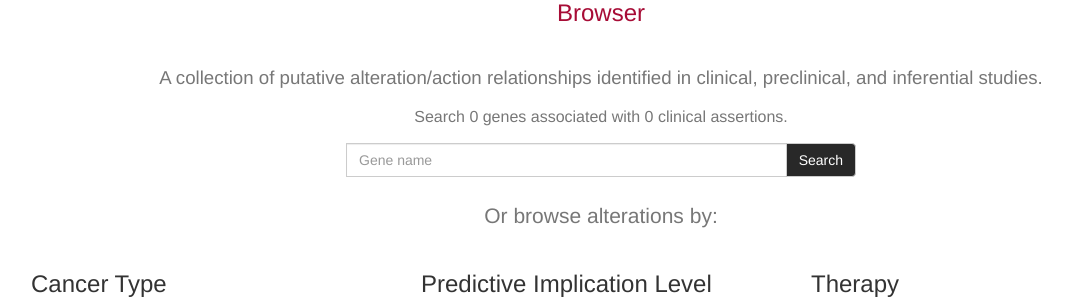
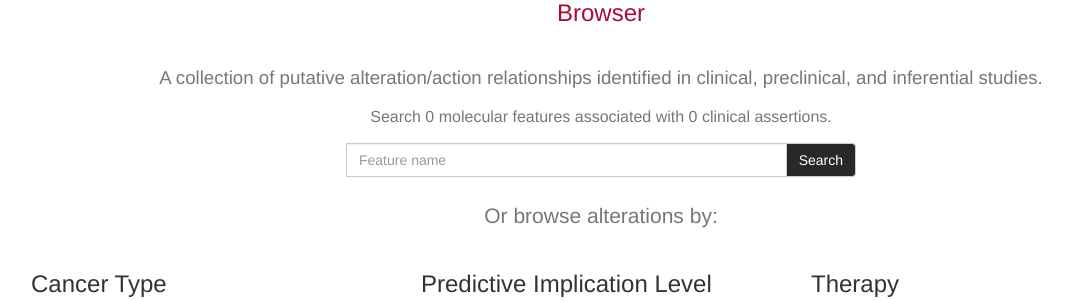
Before and after one commit to vanallenlab/moalmanac-browser, a Flask app: page / in a window 1280 px wide. Shown: the part 192-493 px from the top of the page, without its empty margins (39-1107 px from the left). Run offline with Flask 2, Linux system fonts and the light colour scheme; data that the repository does not hold is empty; parts of the project's set-up code (start-up, migrations or seed data) failed here and were passed over; some libraries are stand-ins or nearby versions.

Commit message:
Displaying feature instead of feature type

```diff
--- a/templates/portal_assertion.html
+++ b/templates/portal_assertion.html
@@ -55,8 +55,8 @@
             <table class="table">
                 <thead>
                 <tr>
-                    <th>Gene</th>
                     <th>Feature</th>
+                    <th>Feature type</th>
                     <th>Alt. type</th>
                     <th>Alteration</th>
                     {% if assertion.favorable_prognosis is none %}
--- a/templates/portal_index.html
+++ b/templates/portal_index.html
@@ -24,10 +24,10 @@ var typeahead_genes = [
 		<span class="index-abbrev">L</span>inked to <span class="index-abbrev">S</span>omatic <span class="index-abbrev">A</span>ctionability-->
 	</p>
     <p class="lead text-muted" style="font-size: 14pt;">A collection of putative alteration/action relationships identified in clinical, preclinical, and inferential studies.</p>
-    <p class="lead text-muted" style="font-size: 12pt;">Search {{num_genes}} genes associated with {{num_assertions}} clinical assertions.</p>
+    <p class="lead text-muted" style="font-size: 12pt;">Search {{num_genes}} molecular features associated with {{num_assertions}} clinical assertions.</p>
     <form action="search" method="get">
         <div id="jumbo-gene-search-group" class="input-group">
-            <input id="gene-input" name="g" type="text" class="form-control typeahead" placeholder="Gene name">
+            <input id="gene-input" name="g" type="text" class="form-control typeahead" placeholder="Feature name">
             <span class="input-group-btn">
                             <button type="submit" class="btn btn-default btn-search" type="button">Search</button>
                         </span>
--- a/templates/portal_search_results.html
+++ b/templates/portal_search_results.html
@@ -28,7 +28,7 @@ var typeahead_genes = [
     <div class="col-md-5">
         <form action="search" method="get">
             <div class="input-group">
-                <input id="gene-input" type="text" name="g" class="form-control typeahead" placeholder="Gene name">
+                <input id="gene-input" type="text" name="g" class="form-control typeahead" placeholder="Feature name">
                 <span class="input-group-btn">
                         <button type="submit" class="btn btn-default btn-search" type="button">Search</button>
                     </span>
@@ -41,7 +41,7 @@ var typeahead_genes = [
 
 <table class="results-table display compact">
     <thead>
-    <tr><th>Gene</th><th>Feature</th><th>Alt. type</th><th>Alteration</th><th>Therapy</th><th>Therapy class</th><th>Response</th><th>Cancer Type</th><th>Predictive Level</tr>
+    <tr><th>Feature</th><th>Feature type</th><th>Alt. type</th><th>Alteration</th><th>Therapy</th><th>Therapy class</th><th>Response</th><th>Cancer Type</th><th>Predictive Level</tr>
     </thead>
     <tbody>
     {% for row in rows %}
```
